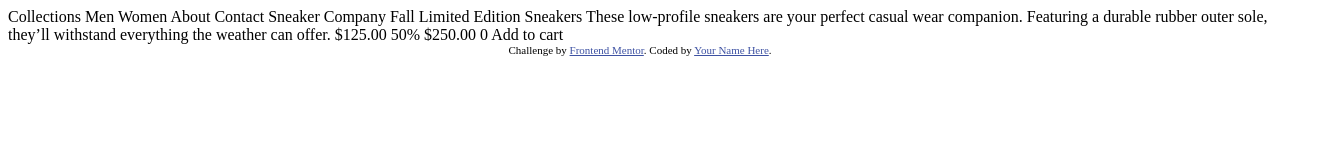
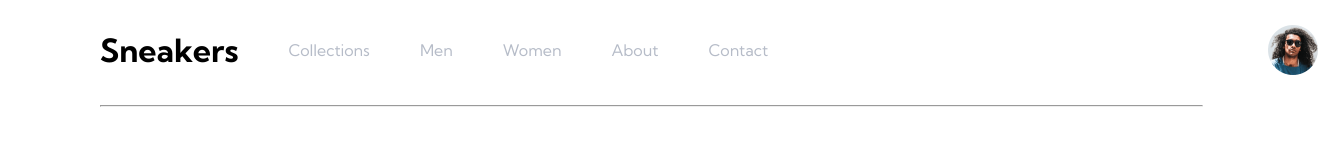
Before and after one commit to MikeProduce/ecommerce-product-page-main, a plain HTML site: page index.html in a window 1280 px wide. Shown: the whole page, 1318 px wide, since content can reach past the window. Drawn offline with Linux system fonts and the light colour scheme.

Commit message:
starting ecommerce project

```diff
--- a/index.html
+++ b/index.html
@@ -1,44 +1,56 @@
 <!DOCTYPE html>
 <html lang="en">
-<head>
-  <meta charset="UTF-8">
-  <meta name="viewport" content="width=device-width, initial-scale=1.0"> <!-- displays site properly based on user's device -->
+  <head>
+    <meta charset="UTF-8" />
+    <meta name="viewport" content="width=device-width, initial-scale=1.0" />
+    <link rel="stylesheet" href="style.css" />
 
-  <link rel="icon" type="image/png" sizes="32x32" href="./images/favicon-32x32.png">
+    <link
+      rel="icon"
+      type="image/png"
+      sizes="32x32"
+      href="./images/favicon-32x32.png"
+    />
 
-  <title>Frontend Mentor | E-commerce product page</title>
+    <title>Frontend Mentor | E-commerce product page</title>
+    <link rel="preconnect" href="https://fonts.googleapis.com" />
+    <link rel="preconnect" href="https://fonts.gstatic.com" crossorigin />
+    <link
+      href="https://fonts.googleapis.com/css2?family=Kumbh+Sans:wght@400;700&display=swap"
+      rel="stylesheet"
+    />
+  </head>
+  <body>
+    <div class="topnav">
+      <div class="leftnav">
+        <h1>Sneakers</h1>
+        <a class="active" href="#Collections">Collections</a>
+        <a href="#Men">Men</a>
+        <a href="#contact">Women</a>
+        <a href="#about">About</a>
+        <a href="#Contact">Contact</a>
+      </div>
+      <svg width="22" height="20" xmlns="http://www.w3.org/2000/svg">
+        <path
+          d="M20.925 3.641H3.863L3.61.816A.896.896 0 0 0 2.717 0H.897a.896.896 0 1 0 0 1.792h1l1.031 11.483c.073.828.52 1.726 1.291 2.336C2.83 17.385 4.099 20 6.359 20c1.875 0 3.197-1.87 2.554-3.642h4.905c-.642 1.77.677 3.642 2.555 3.642a2.72 2.72 0 0 0 2.717-2.717 2.72 2.72 0 0 0-2.717-2.717H6.365c-.681 0-1.274-.41-1.53-1.009l14.321-.842a.896.896 0 0 0 .817-.677l1.821-7.283a.897.897 0 0 0-.87-1.114ZM6.358 18.208a.926.926 0 0 1 0-1.85.926.926 0 0 1 0 1.85Zm10.015 0a.926.926 0 0 1 0-1.85.926.926 0 0 1 0 1.85Zm2.021-7.243-13.8.81-.57-6.341h15.753l-1.383 5.53Z"
+          fill="#69707D"
+          fill-rule="nonzero"
+        />
+      </svg>
+      <img src="images/image-avatar.png" height="50px" />
+    </div>
+    <hr />
+    <!-- Collections Men Women About Contact Sneaker Company Fall Limited Edition
+    Sneakers These low-profile sneakers are your perfect casual wear companion.
+    Featuring a durable rubber outer sole, they’ll withstand everything the
+    weather can offer. $125.00 50% $250.00 0 Add to cart -->
 
-  <!-- Feel free to remove these styles or customise in your own stylesheet 👍 -->
-  <style>
-    .attribution { font-size: 11px; text-align: center; }
-    .attribution a { color: hsl(228, 45%, 44%); }
-  </style>
-</head>
-<body>
-
-  Collections
-  Men
-  Women
-  About
-  Contact
-
-  Sneaker Company
-
-  Fall Limited Edition Sneakers
-
-  These low-profile sneakers are your perfect casual wear companion. Featuring a
-  durable rubber outer sole, they’ll withstand everything the weather can offer.
-
-  $125.00
-  50%
-  $250.00
-
-  0
-  Add to cart
-
-  <div class="attribution">
-    Challenge by <a href="https://www.frontendmentor.io?ref=challenge" target="_blank">Frontend Mentor</a>.
-    Coded by <a href="#">Your Name Here</a>.
-  </div>
-</body>
+    <!-- <div class="attribution">
+      Challenge by
+      <a href="https://www.frontendmentor.io?ref=challenge" target="_blank"
+        >Frontend Mentor</a
+      >. Coded by <a href="#">Miguel Gomez</a>.
+    </div> -->
+    <script src="index.js"></script>
+  </body>
 </html>
--- /dev/null
+++ b/style.css
@@ -0,0 +1,33 @@
+* {
+  margin: 0;
+  padding: 0;
+}
+a {
+  color: hsl(220, 14%, 75%);
+  font-family: "Kumbh Sans", sans-serif;
+  text-decoration: none;
+}
+h1 {
+  font-family: "Kumbh Sans", sans-serif;
+  font-weight: 700;
+}
+
+.topnav {
+  margin-left: 100px;
+  margin-top: 25px;
+  display: flex;
+  gap: 40px;
+  align-items: center;
+}
+.leftnav {
+  display: flex;
+  margin-right: 420px;
+  gap: 50px;
+  align-items: center;
+}
+hr {
+  margin-left: 100px;
+  margin-top: 30px;
+  color: hsl(220, 14%, 75%);
+  width: 86%;
+}
```
Also changed, not shown: index.js (added).
